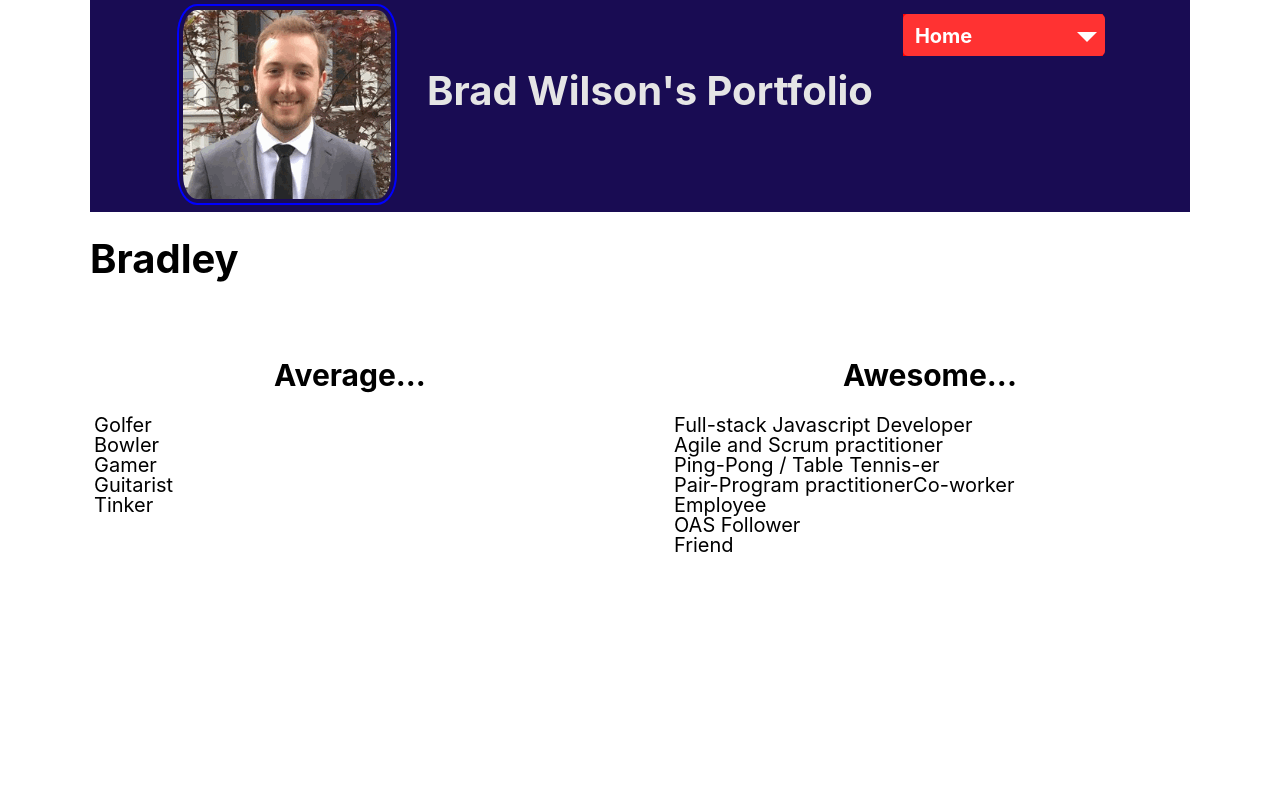
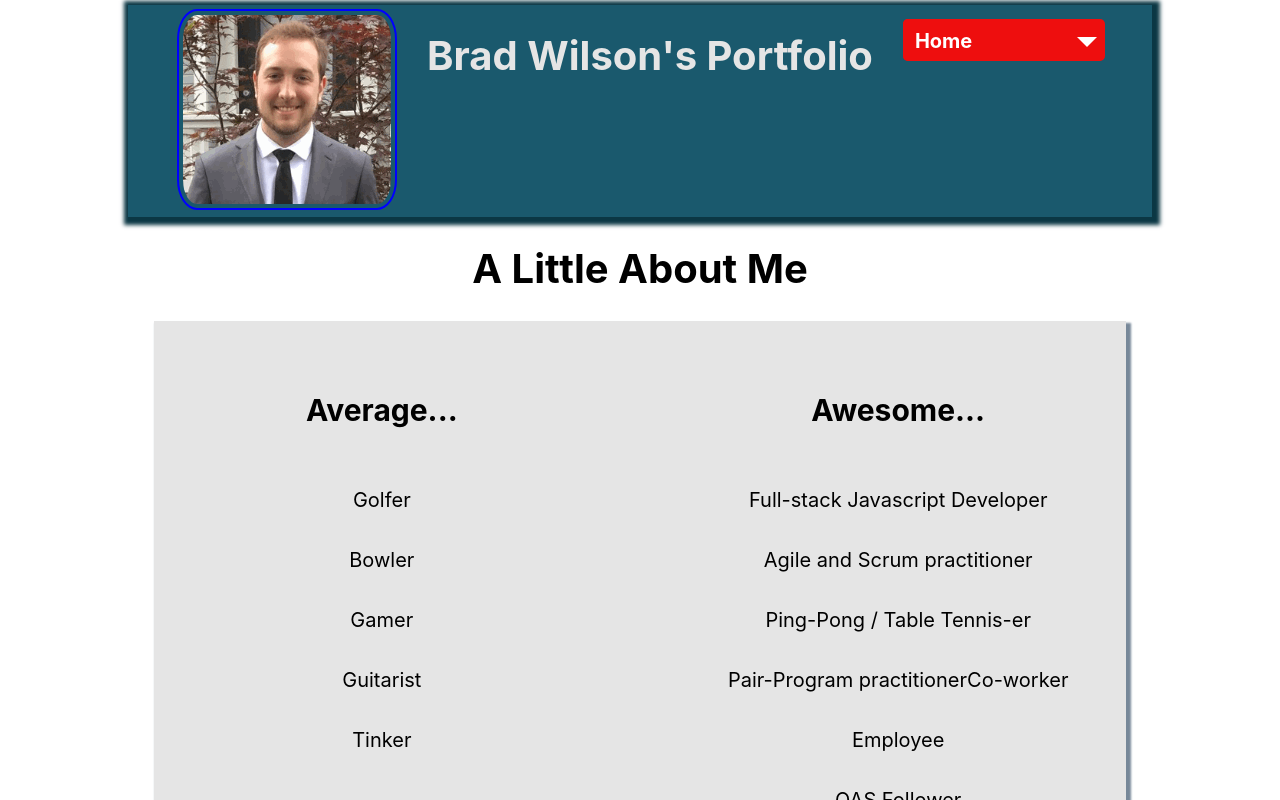
Before and after one commit to bnwilson/bnwilson.github.io, a React (Create React App) app: page / in a window 1280 px wide. Shown: the top 800 px of the page. Built offline with nearby package versions, Linux system fonts and the light colour scheme.

Commit message:
added content and styling  - Added stying to nav, header, and navbuttons  - Injected html content to main content pages     - About     - Contact     - Projects     - Experience   - Variablized colors in stylesheets

```diff
--- a/src/App.css
+++ b/src/App.css
@@ -1,8 +1,9 @@
-.App {
+/* .App {
   text-align: center;
   margin: 0 auto;
-  width: 80%;
-}
+  width: 75%;
+  min-height: 100vh;
+} */
 
 .App-logo {
   height: 40vmin;
@@ -24,8 +25,8 @@
 }
 
 #root {
-  width: 85;
-  min-width: 30rem;
+  width: 80%;
+  min-width: 35rem;
   max-width: 55rem;
   margin: 0 auto;
 }
--- a/src/App.js
+++ b/src/App.js
@@ -1,25 +1,35 @@
 import React, {useState} from 'react';
 import './App.css';
-import Header from './Components/Header';
+import {Header, Logo, Title} from './Components/Header';
+import Nav from './Components/Nav';
 import MainContent from './Components/MainContent';
+import Dropdown from './Components/Dropdown';
+
 
 
 
 function App() {
   const [main, setMain] = useState("about")
 
+  const mainHeader = (
+    <Header>
+      <Logo />
+      <Title />
+      <Nav>
+        <Dropdown navCallback={handleNavClick}/>
+      </Nav>
+    </Header>
+  )
+
   function handleNavClick (event) {
     event.preventDefault();
     let mainContentKey = event.currentTarget.getAttribute('value');
-    console.log(mainContentKey)
-    // let mainContentKey = event.target.value;
     setMain(mainContentKey);
-
   }
 
   return (
     <div>
-      <Header navCallback={handleNavClick} />
+      {mainHeader}
       <MainContent mainTitle="Bradley" appContentKey={main} />
     </div>
   );
--- a/src/Components/About.jsx
+++ b/src/Components/About.jsx
@@ -1,10 +1,11 @@
 import React from 'react';
 import '../styles/styles.css';
 
-const About = () => {
+const About = (props) => {
     return (
+        <div class="main__content-wrapper">
+            {props.children}
             <span className="main__content__about-box">
-
                 <ul className="main__content__about-box-list">
                     <li>
                         <h2 className="main__content__about-box-list__subtitle">
@@ -32,8 +33,8 @@ const About = () => {
                     <li>OAS Follower</li>
                     <li>Friend</li>
                 </ul>
-
             </span>
+        </div>
     )
 }
 
--- a/src/Components/Contact.jsx
+++ b/src/Components/Contact.jsx
@@ -1,9 +1,21 @@
 import React from 'react';
 import '../styles/styles.css';
 
-const Contact = () => {
+const Contact = (props) => {
     return (
-        <h1>This is Contacts</h1>
+        <div class="main__content-wrapper">
+            {props.children}
+            <h4 class="main__section-subtitle">
+                Feel free to contact me with any questions, remarks, feedback or just to shoot the breeze!
+            </h4>
+            <div class="main__body">
+                <ul class="main__body-contact-list">
+                    <li><a href="mailto:bwilson.projects@gmail.com">bwilson.projects@gmail.com</a></li>
+                    <li><a href="https://linkedin.com/li/bnwilson">LinkedIn</a></li>
+                    <li><a href="https://github.com/bnwilson/brad-portfolio/issues">GitHub Issues</a></li>
+                </ul>
+            </div>
+        </div>
     )
 }
 
--- a/src/Components/Experience.jsx
+++ b/src/Components/Experience.jsx
@@ -1,9 +1,17 @@
 import React from 'react';
 import '../styles/styles.css';
 
-const Experience = () => {
+const Experience = (props) => {
     return (
-        <h1>This is Experience</h1>
+        <div class="main__content-wrapper">
+            {props.children}
+            <ul class="main__body-exp-list">
+                <li>Utilized Python, Shell, and Orchestration to automate manual processes.</li>
+                <li>Leveraged Apigee and cloud-agnostic Function As a Service to house serverless functions for automation and testing.</li>
+                <li>Built ChatOps chatbot using Github's Hubot framework (NodeJS) with an adapter for Rocketchat.</li>
+            </ul>
+
+        </div>
     )
 }
 
--- a/src/Components/Header.jsx
+++ b/src/Components/Header.jsx
@@ -3,7 +3,8 @@ import Image from '../img/brad_professional.gif';
 import Nav from './Nav';
 import '../styles/styles.css';
 
-function Header({navCallback}) {
+// Not used, passing props.children to Header Component from App, instead
+export function StaticHeader({navCallback}) {
     return (
         <header className="header">
             <Logo />
@@ -13,7 +14,15 @@ function Header({navCallback}) {
     )
 }
 
-function Logo() {
+export function Header(props) {
+    return (
+        <header className="header">
+            {props.children}
+        </header>
+    )
+}
+
+export function Logo() {
     return (
         <a
             className="header__image"
@@ -24,7 +33,7 @@ function Logo() {
     )
 }
 
-function Title() {
+export function Title() {
     return (
         <h1 className="header__title">
             Brad Wilson's Portfolio
@@ -32,4 +41,4 @@ function Title() {
     )
 }
 
-export default Header;
+// export default Header;
--- a/src/Components/MainContent.jsx
+++ b/src/Components/MainContent.jsx
@@ -13,25 +13,34 @@ const Title = ({title}) => {
     )
 }
 
-const MainContent = ({mainTitle, appContentKey}) => {
-    const [content, renderContent] = useState('');
+const MainContent = ({appContentKey}) => {
+    const [content, setData] = useState('');
 
     useEffect(() => {
+
         let apps =  {
-            "about": About,
-            "contact": Contact,
-            "projects": Projects,
-            "experience": Experience
+            "about": (<About> <Title title="A Little About Me"/></About>),
+            "contact": (<Contact> <Title title="Contact Information"/></Contact>),
+            "projects": (<Projects> <Title title="My Projects"/></Projects>),
+            "experience": (<Experience> <Title title="My Experience"/></Experience>)
         }
-        renderContent(apps[appContentKey])
+        setData(apps[appContentKey])
     }, [appContentKey])
 
     return (
         <div className="main__content">
-            <Title title={mainTitle} />
             {content}
         </div>
     )
 }
 
 export default MainContent;
+
+// let apps =  {
+//     "about": (<About> <Title title="A Little About Me"/></About>),
+//     "about": [About, "A Little About Me"],
+
+//     "contact": [Contact, "Contact Information"],
+//     "projects": [Projects, "My Projects"],
+//     "experience": [Experience, "My Experience"]
+// }
--- a/src/Components/Nav.jsx
+++ b/src/Components/Nav.jsx
@@ -1,12 +1,22 @@
 import React from 'react';
 import Dropdown from './Dropdown';
 
-function Nav({navCallback}) {
+function StaticNav({navCallback}) {
     console.log(navCallback);
 
     return (
         <nav className="header__navbar">
             <Dropdown navCallback={navCallback} />
+        </nav>
+    )
+}
+
+function Nav(props) {
+
+
+    return (
+        <nav className="header__navbar">
+            {props.children}
         </nav>
     )
 }
--- a/src/Components/Projects.jsx
+++ b/src/Components/Projects.jsx
@@ -1,9 +1,50 @@
 import React from 'react';
 import '../styles/styles.css';
 
-const Projects = () => {
+const Projects = (props) => {
     return (
-        <h1>This is Projects</h1>
+        <div class="main__content-wrapper">
+            {props.children}
+            <table class="main__body-table">
+                <caption class="main__body-table-caption">My collection of publically-shared projects. Feel free to reach out to me with any questions, or raise a Github issue!
+                <br/><br/>
+                </caption>
+                <thead class="main__body-table-thead">
+                    <tr>
+                        <th><h4>Project Name</h4></th>
+                        <th><h4>Description</h4></th>
+                        <th><h4>Tools Used</h4></th>
+                        <th><h4>Link</h4></th>
+                    </tr>
+                </thead>
+                <tr>
+                    <td>Highstreet Hospital</td>
+                    <td>Console-based Hospital. Generates Hospital staff, patients, along with randomized names.</td>
+                    <td>NodeJS, Javascript (ES6), readline-sync, https (REST call to name-generator)</td>
+                    <td><a href="https://github.com/bnwilson/projects/tree/master/high-street-hospital">Github Link</a></td>
+                </tr>
+                <tr>
+                    <td>Fortune Teller</td>
+                    <td>Answer a series of questions and get your fortune read! The results are not always crystal clear.</td>
+                    <td>NodeJS, Javascript (ES6), readline-sync</td>
+                    <td><a href="https://github.com/bnwilson/projects/tree/master/fortune-teller">Github Link</a></td>
+                </tr>
+                <tr>
+                    <td>Guessing Game</td>
+                    <td>You get 3 tries to guess a number 1-10, if you don't guess the correct number in 3 tries you lose!</td>
+                    <td>NodeJS, Javascript (ES6), readline-sync</td>
+                    <td><a href="https://github.com/bnwilson/projects/tree/master/guessing-game">Github Link</a></td>
+                </tr>
+                <tr>
+                    <td>Move Mac Screenshots</td>
+                    <td>Script which moves my MacOS Desktop screenshots to a screenshot folder.</td>
+                    <td>Python</td>
+                    <td><a href="https://github.com/bnwilson/projects/tree/master/move-mac-screenshots">Github Link</a></td>
+                </tr>
+
+
+            </table>
+        </div>
     )
 }
 
--- a/src/index.css
+++ b/src/index.css
@@ -9,8 +9,11 @@ html {
 
   /* Dropdown */
   --box-shadow: rgba(0,0,0,0.2);
+  --button-color-hover: #c01f1f;
+  --button-color: #ee0e0e;
+  --header-color: rgb(26, 89, 109);
+  --header-color-shadow: rgb(11, 55, 68);
   --off-white: #e5e5e5;
-  --button-color: #ff3232;
 }
 
 body {
--- a/src/styles/styles.css
+++ b/src/styles/styles.css
@@ -2,7 +2,9 @@
     display: flex;
     justify-content: center;
     padding: .2rem 0;
-    background-color: rgb(25, 12, 83);
+    background-color: var(--header-color);
+    margin: .25rem 0 .4rem;
+    box-shadow: var(--header-color-shadow) 2px 2px 4px 6px;
 }
 
 .header__image img{
@@ -15,13 +17,22 @@
 .header__title {
     color: var(--off-white);
     justify-content: center;
-    padding: 2rem .5rem 0 .5rem;
+    padding: 0 .5rem 0 .5rem;
+    text-align: center;
 }
+
+.header__navbar-dropdown,
+.header__navbar-button,
+.header__navbar-dropdown>ul {
+    border-radius: .25rem / .25rem;
+}
+
 
 .header__navbar-dropdown {
     position: relative;
     display: inline-block;
     margin: .5rem 1rem;
+
 }
 
 .header__navbar-dropdown ul {
@@ -58,12 +69,15 @@
     color: white;
 }
 
+.header__navbar-button:hover {
+    background-color: var(--button-color-hover);
+}
+
 .header__navbar-button{
     width:178px;
     height:18px;
     background-color: var(--button-color);
     padding:12px;
-    border-radius:5px;
     font-weight:bold;
     color:white;
 }
@@ -79,12 +93,20 @@
     top:18px;
 }
 
+.main__content {
+    width: 95%;
+    margin: 0 auto;
+}
+
 .main__content__about-box {
     display: grid;
     grid-template-columns: 1fr 1fr;
     grid-template-rows: 2fr auto;
     gap: 3rem;
     grid-auto-flow: row;
+    background-color: var(--off-white);
+    box-shadow: lightslategray 3px 4px 2px 2px;
+    margin: 0 0 .5rem 0;
 }
 
 .main__content__about-box-list {
@@ -92,6 +114,17 @@
     padding: .5rem .2rem;
 }
 
+.main__content__about-box-list li:nth-child(n+1):nth-last-child(n+1) {
+    text-align: center;
+    padding: 1rem 2rem;
+}
+
 .main__content__about-box-list__subtitle {
     text-align: center;
 }
+
+.main__content-title {
+    text-align: center;
+    padding: .25rem 0;
+    color: black;;
+}
```
Lines whose indentation alone changed are shown as unchanged.
